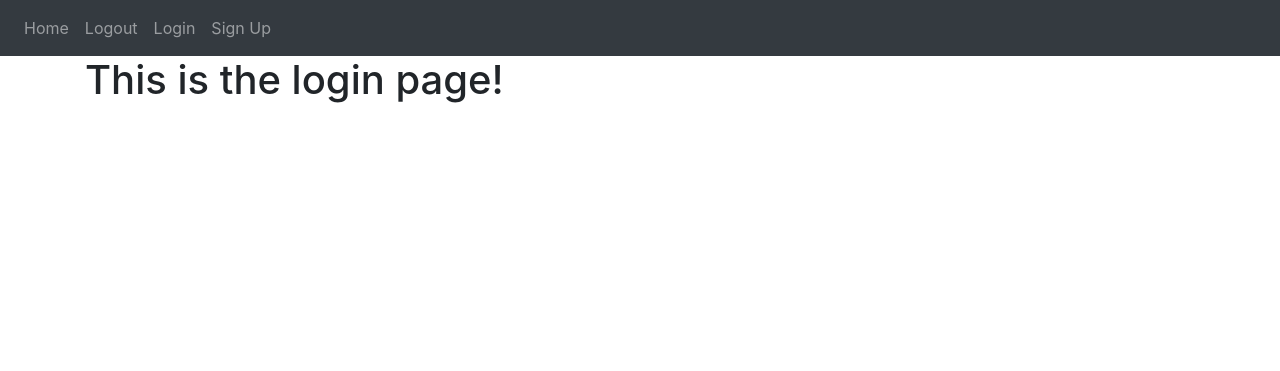
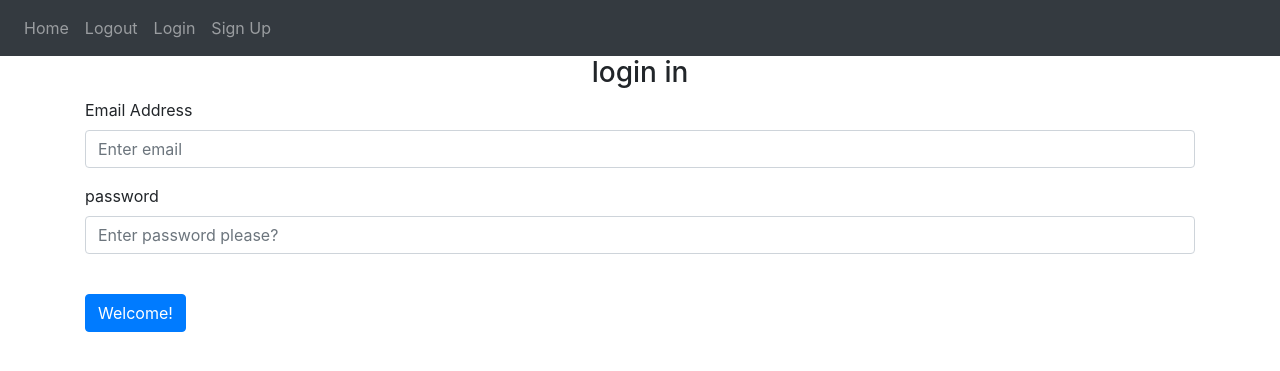
Before and after one commit to nuru999/Note-App, a Flask app: page /login in a window 1280 px wide. Shown: the top 371 px of the page. Run offline with Flask 3, Linux system fonts and the light colour scheme; some libraries are stand-ins or nearby versions.

Commit message:
few updates here and there

```diff
--- a/website/auth.py
+++ b/website/auth.py
@@ -1,15 +1,33 @@
-from flask import Blueprint, render_template
+from flask import Blueprint, render_template, request, flash
 
 auth = Blueprint('auth', __name__)
 
-@auth.route('/login')
+@auth.route('/login', methods=['GET', 'post'])
 def login():
-    return render_template("login.html")
+    return render_template("login.html", boolean=True)
+
 
 @auth.route('/logout')
 def logout():
     return "<p>Logout</p>"
 
-@auth.route('/sign-up')
+@auth.route('/sign-up', methods=['GET', 'post'])
 def sign_up():
- return render_template("sign_up.html")
+   if request.method == 'POST':
+       email = request.form.get('email')
+       firstName = request.form.get('email')
+       Password1 =  request.form.get('firstName')
+       password2 =  request.form.get('password2')
+
+       if len(email) < 4:
+           flash('Email must be Greater than 4 Characters.', category= 'error')
+       elif len(firstName) < 2:
+           flash('First name must be greater than 1 Characters.', category= 'error')
+       elif Password1 != password2:
+           flash('Hey!, Password Don\'t Much, Please try Again.', category= 'error')
+       elif len(Password1) < 7:
+           flash('Password must be at least 7 characters.', category= 'error')
+       else:
+           flash('Account Created!', category= 'success')
+
+   return render_template("sign_up.html")
--- a/website/templates/login.html
+++ b/website/templates/login.html
@@ -1,5 +1,29 @@
 {% extends "base.html" %} {% block title%} login {% endblock %}
 
 {% block content%}
-<h1>This is the login page!</h1>
+<form method="POST">
+    <h3 align="center">login in</h3>
+    <div class="form-group">
+        <label for="email">Email Address</label>
+        <input
+          type="email"
+          class="form-control"
+          id="email"
+          name="email"
+          placeholder="Enter email"
+          />
+    </div>
+    <div class="form-group">
+        <label for="password">password</label>
+        <input
+          type="password"
+          class="form-control"
+          id="password"
+          name="password"
+          placeholder="Enter password please?"
+          />
+    </div>
+    <br />
+    <button type="submit" class="btn btn-primary">Welcome!</button>
+</form>
 {%endblock%}
```
Also changed, not shown: website/templates/sign_up.html (+13 -12 lines).
